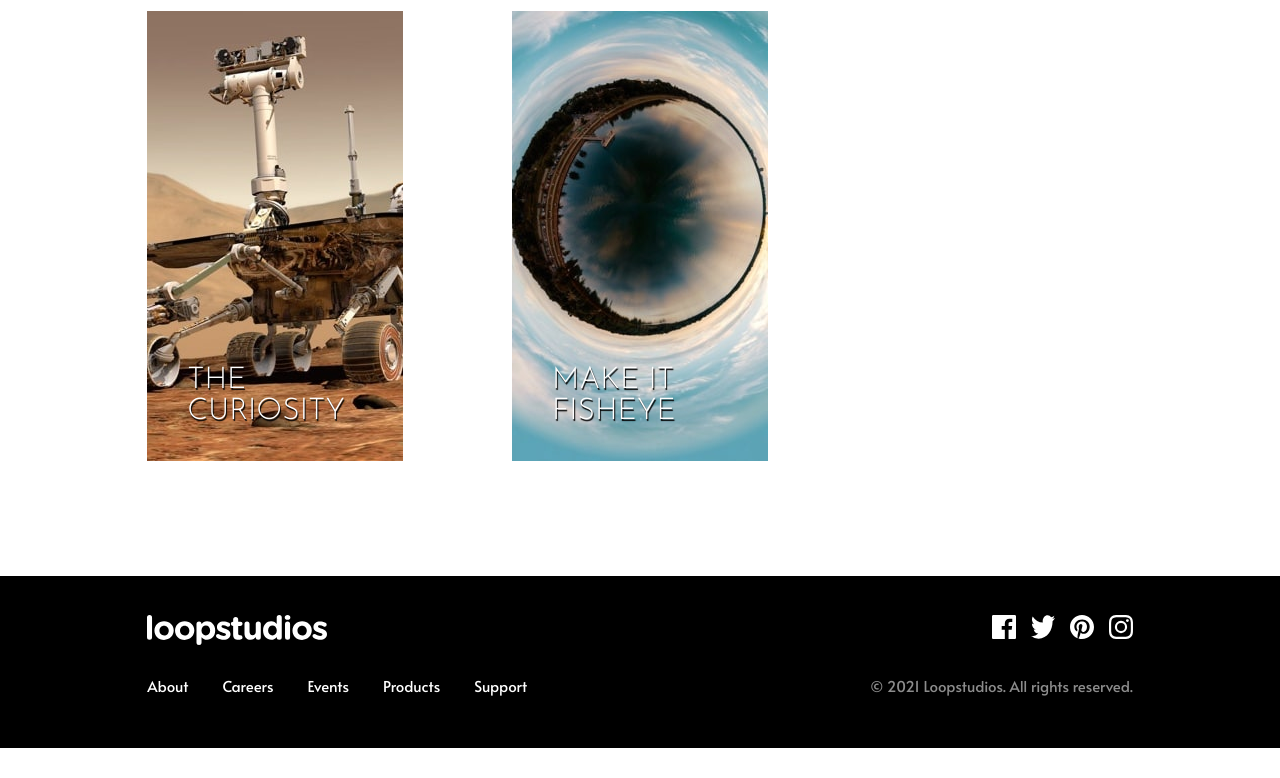
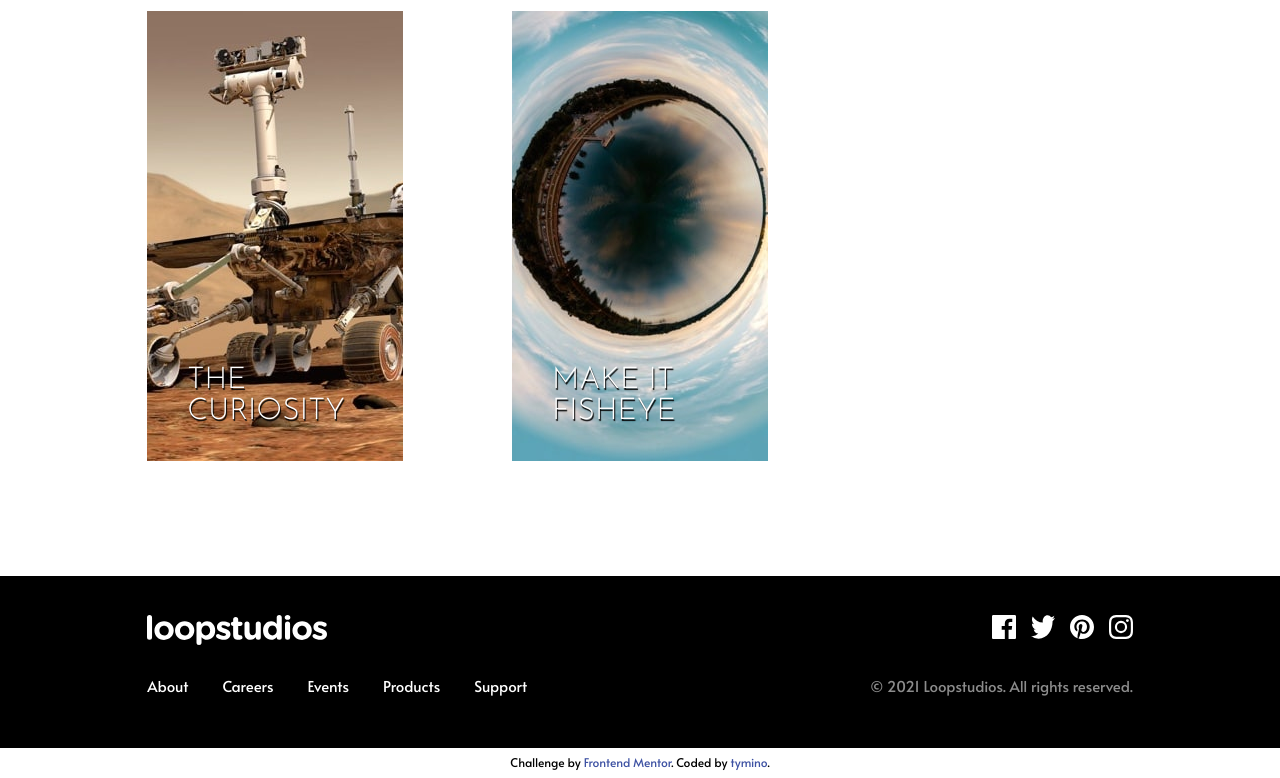
Before and after one commit to tymino/frontendmentor-loopstudios-landing-page, a website built with webpack: page src/index.html in a window 1280 px wide. Shown: the part 2261-3039 px from the top of the page. Before the commit the page ends 3009 px from the top, so only its background shows below. Built offline with nearby package versions, Linux system fonts and the light colour scheme.

Commit message:
add attribution

```diff
--- a/src/index.html
+++ b/src/index.html
@@ -200,9 +200,9 @@
     </p>
   </footer>
 
-  <!-- <div class="attribution">
+  <div class="attribution">
     Challenge by <a href="https://www.frontendmentor.io/challenges/loopstudios-landing-page-N88J5Onjw/hub/loopstudios-landing-page-T_7R-NdZk" target="_blank">Frontend Mentor</a>.
     Coded by <a href="https://github.com/tymino/frontendmentor-loopstudios-landing-page" target="_blank">tymino</a>.
-  </div> -->
+  </div>
 </body>
 </html>
--- a/src/styles/index.sass
+++ b/src/styles/index.sass
@@ -18,8 +18,9 @@ html
 
 
 .attribution
-  // display: none
-  font-size: .73rem
+  padding: 6px 10px 8px
+
+  font-size: .8rem
   text-align: center
 
   & a
```
